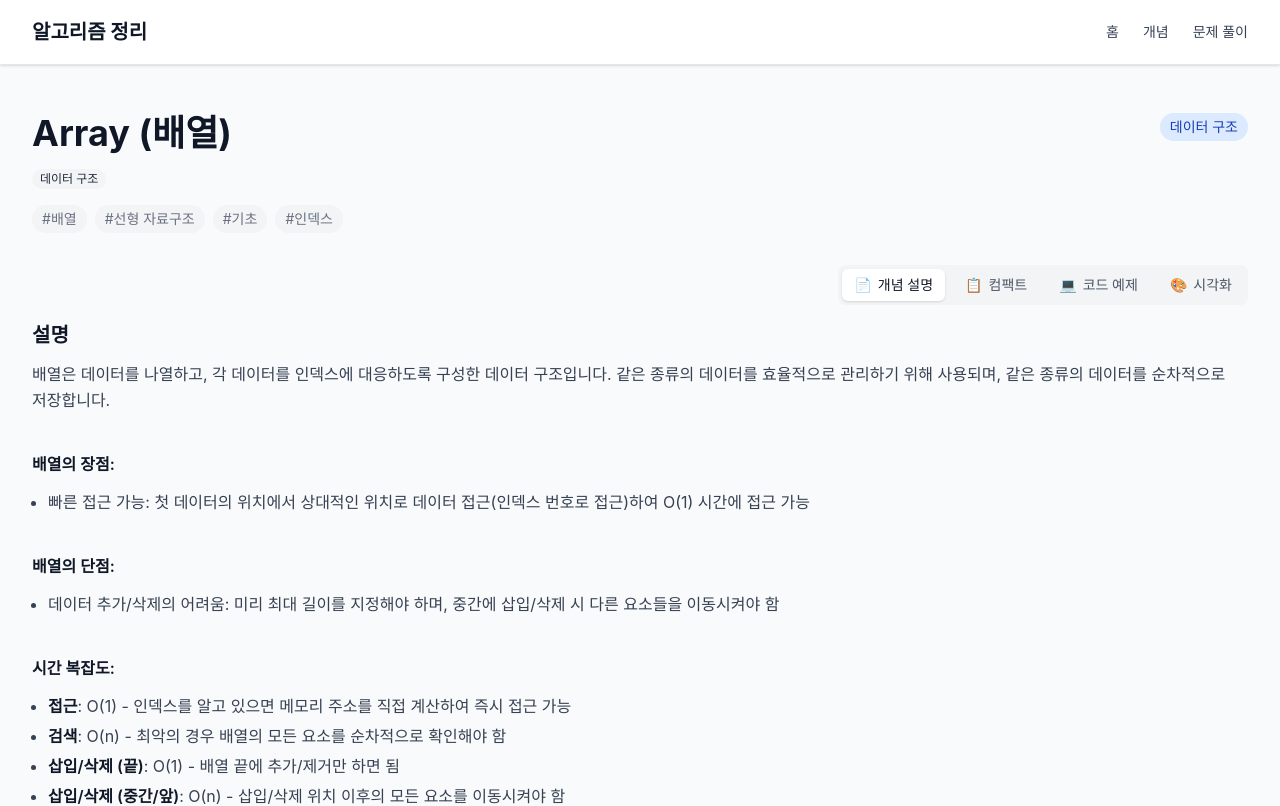
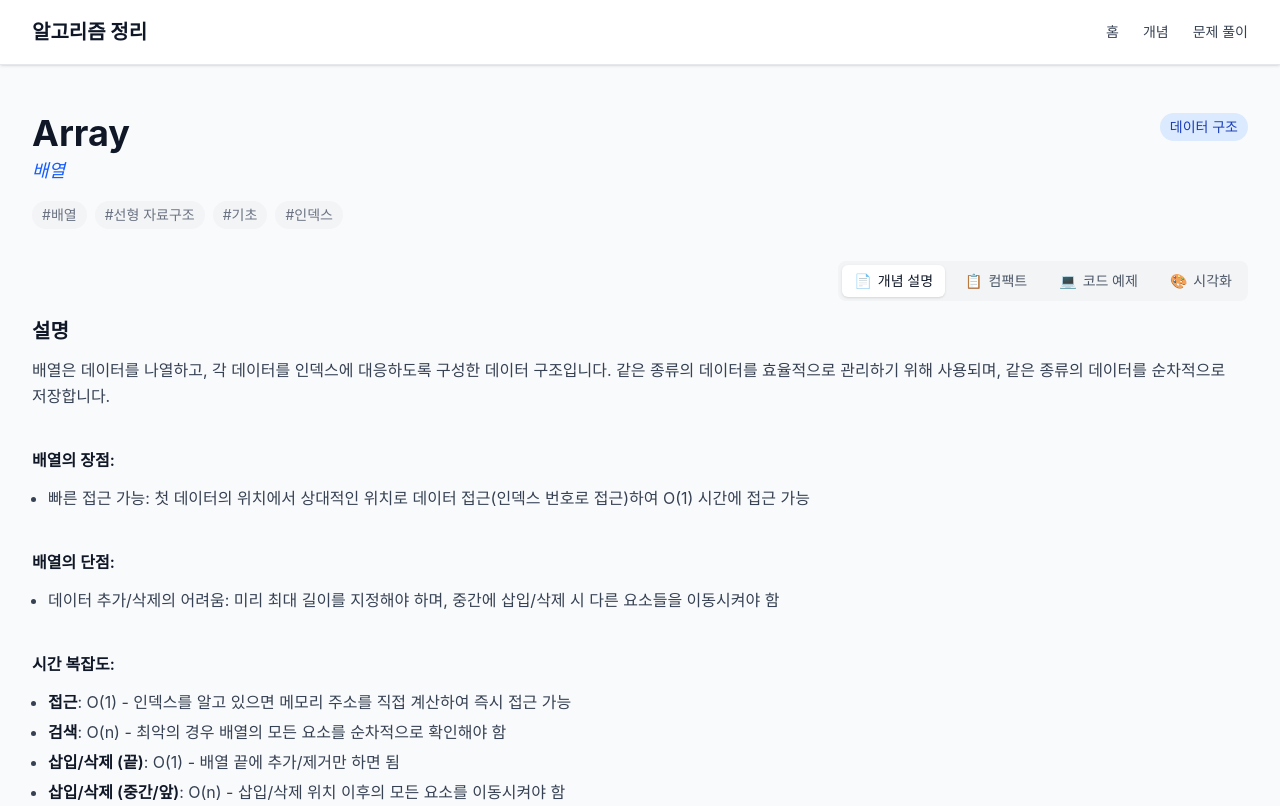
Before and after one commit to bibleCode21/study-algorithm, a Next.js app: page /concept/array in a window 1280 px wide. Shown: the top 806 px of the page. Built offline with nearby package versions, Linux system fonts and the light colour scheme.

Commit message:
perf: Design 수정

```diff
--- a/src/features/algorithm/components/ConceptCard/Body/index.tsx
+++ b/src/features/algorithm/components/ConceptCard/Body/index.tsx
@@ -7,7 +7,7 @@ const ConceptCardBody = ({ concept }: ConceptCardBodyProps) => {
                 {concept.description}
             </p>
 
-            {concept.type === 'algorithm' && concept.timeComplexity && (
+            {concept.timeComplexity && (
                 <div className="mb-3 pt-3 border-t border-gray-100">
                     <div className="flex items-center gap-2 text-xs text-gray-500">
                         <span className="font-medium">시간 복잡도:</span>
@@ -18,8 +18,8 @@ const ConceptCardBody = ({ concept }: ConceptCardBodyProps) => {
                         <span>최악 {concept.timeComplexity.worst}</span>
                     </div>
                     {concept.spaceComplexity && (
-                        <div className="mt-1 text-xs text-gray-500">
-                            <span className="font-medium">공간 복잡도:</span>{' '}
+                        <div className="flex items-center gap-2 text-xs text-gray-500 mt-1">
+                            <span className="font-medium">공간 복잡도:</span>
                             <span>{concept.spaceComplexity}</span>
                         </div>
                     )}
--- a/src/features/algorithm/components/ConceptDetail/ConceptHeader.tsx
+++ b/src/features/algorithm/components/ConceptDetail/ConceptHeader.tsx
@@ -5,25 +5,40 @@ const ConceptHeader = ({ concept }: ConceptHeaderProps) => {
     const typeLabel = concept.type === 'data-structure' ? '데이터 구조' : '알고리즘';
     const typeVariant = concept.type === 'data-structure' ? 'primary' : 'success';
 
+    // 제목을 영어와 한글로 분리
+    const parseTitle = (title: string) => {
+        const match = title.match(/^(.+?)\s*\((.+?)\)$/);
+        if (match) {
+            return {
+                english: match[1].trim(),
+                korean: match[2].trim(),
+            };
+        }
+        return {
+            english: title,
+            korean: null,
+        };
+    };
+
+    const { english, korean } = parseTitle(concept.title);
+
     return (
         <header className="mb-8">
-            <div className="flex items-start justify-between gap-4 mb-4">
-                <h1 className="text-3xl md:text-4xl font-bold text-gray-900">
-                    {concept.title}
-                </h1>
-                <Badge variant={typeVariant} size="md">
+            <div className="flex items-start justify-between gap-2 mb-4">
+                <div className="flex-1">
+                    <h1 className="text-2xl md:text-3xl lg:text-4xl font-bold text-gray-900 break-keep">
+                        {english}
+                    </h1>
+                    {korean && (
+                        <p className="text-base md:text-lg text-blue-600 italic mt-1 break-keep font-medium">
+                            {korean}
+                        </p>
+                    )}
+                </div>
+                <Badge variant={typeVariant} size="md" className="flex-shrink-0 self-start">
                     {typeLabel}
                 </Badge>
             </div>
-
-            <div className="flex flex-wrap gap-2 mb-4">
-                {concept.category.map((cat) => (
-                    <Badge key={cat} variant="default" size="sm">
-                        {cat}
-                    </Badge>
-                ))}
-            </div>
-
             <div className="flex flex-wrap gap-2 mb-4">
                 {concept.tags.map((tag) => (
                     <span
```
